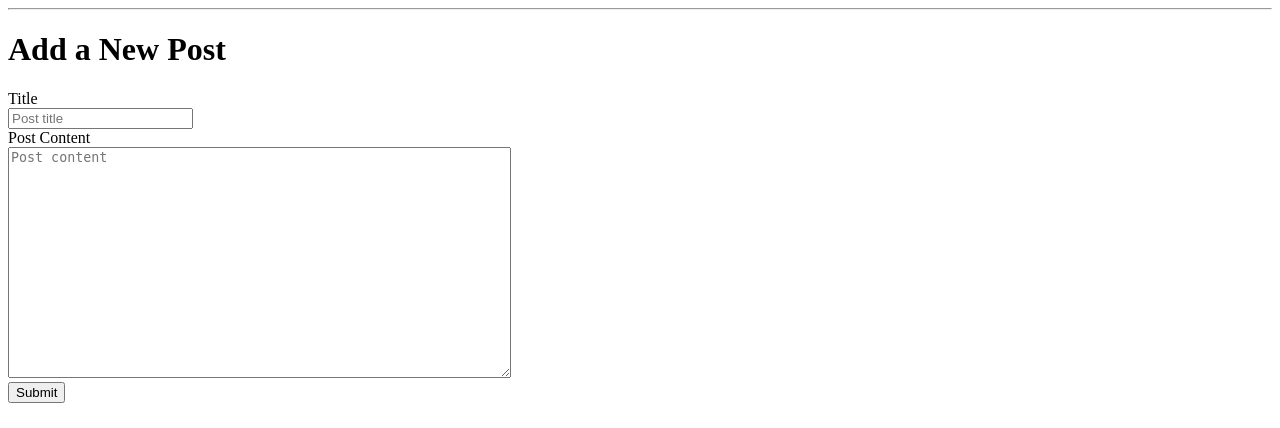
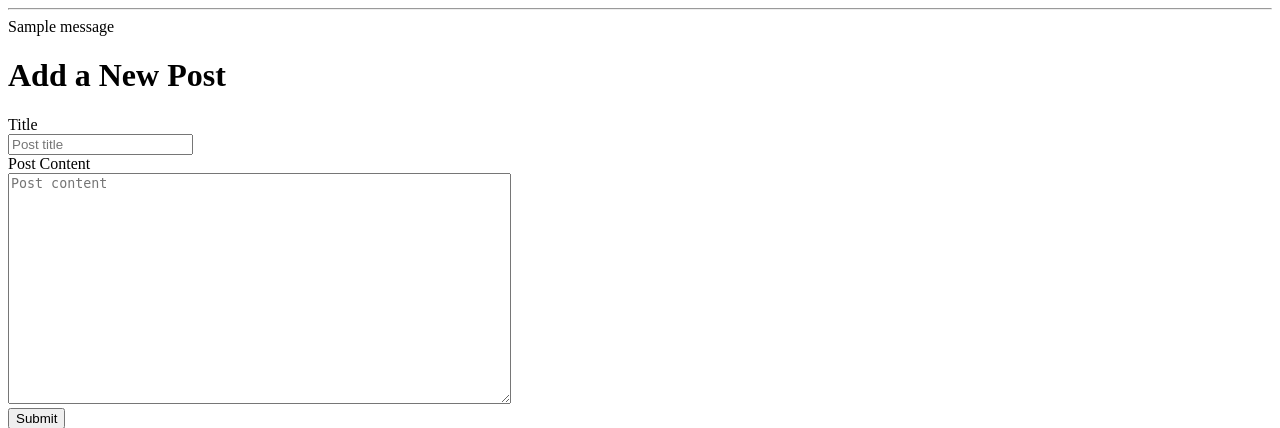
Before and after one commit to Kenneth732/FlaskSQL-data, a Flask app: page /create/ in a window 1280 px wide. Shown: the part 63-491 px from the top of the page. Run offline with Flask 3, Linux system fonts and the light colour scheme; one stand-in notice (Sample message) is shown.

Commit message:
base.ht,l alert

```diff
--- a/templates/base.html
+++ b/templates/base.html
@@ -14,6 +14,9 @@
     </nav>
     <hr>
     <div class="content">
+        {% for message in get_flashed_messages() %}
+          <div class="aler">{{ message }}</div>
+        {% endfor %}
         {% block content %} {% endblock %}
     </div>
 </body>
```
